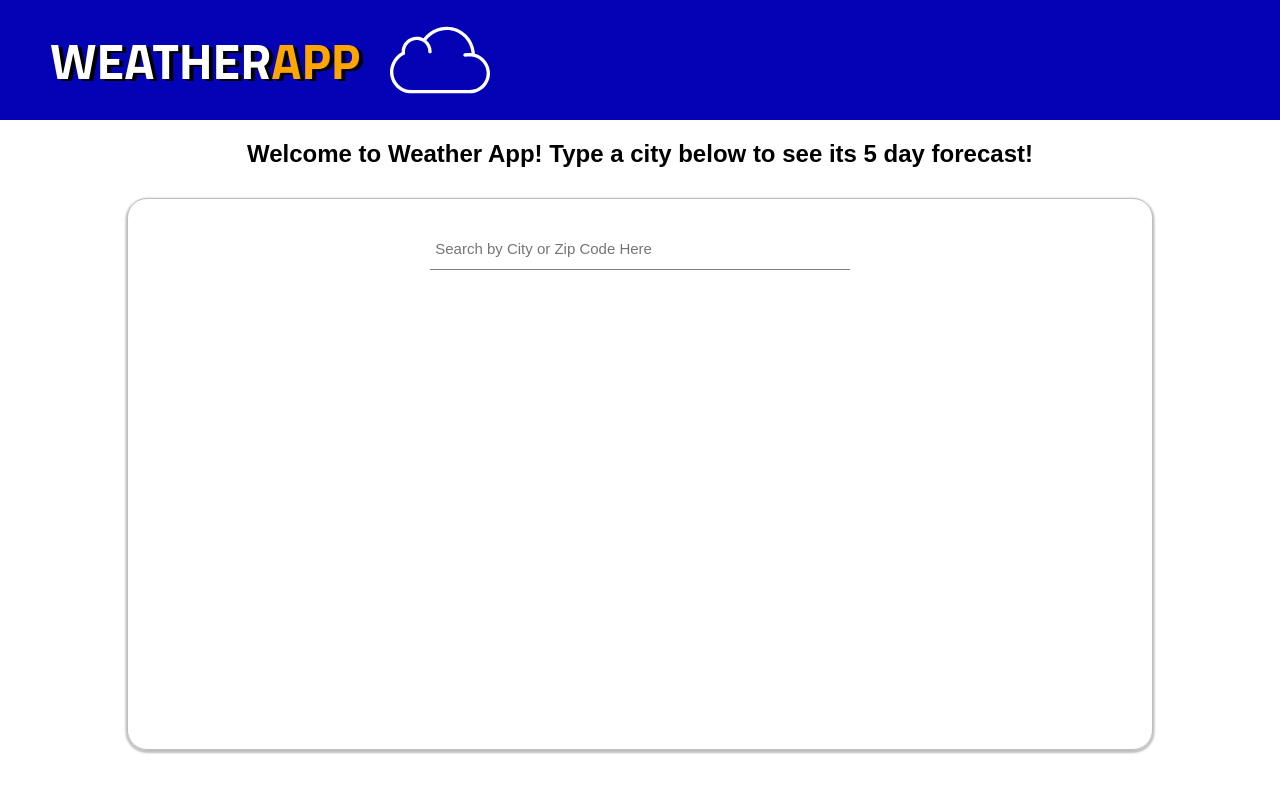
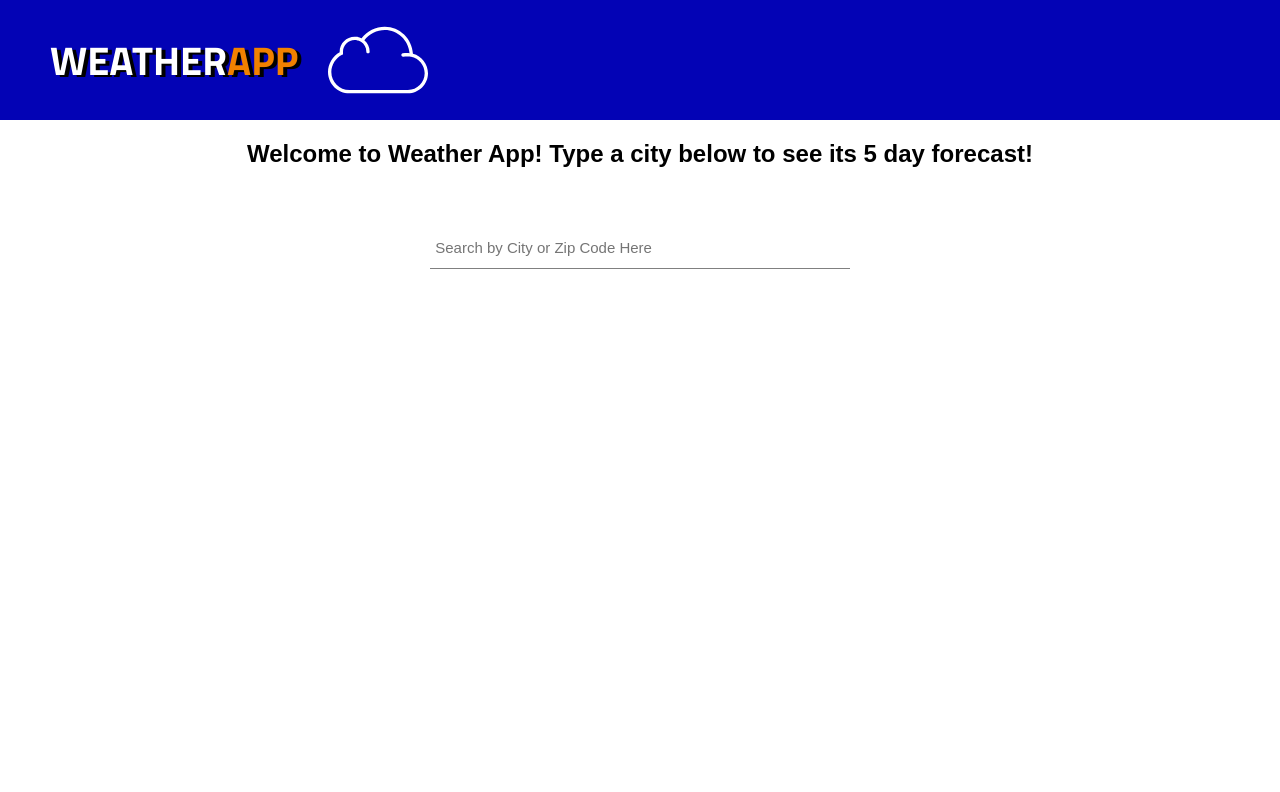
Before and after one commit to jordansnow89/weatherapp, a React (Create React App) app: page / in a window 1280 px wide. Shown: the top 792 px of the page. Built offline with nearby package versions, Linux system fonts and the light colour scheme.

Commit message:
Finished some styling

```diff
--- a/package.json
+++ b/package.json
@@ -13,7 +13,8 @@
     "react-dom": "^16.4.1",
     "react-router": "^4.3.1",
     "react-router-dom": "^4.3.1",
-    "react-scripts": "1.1.4"
+    "react-scripts": "1.1.4",
+    "react-spinners": "^0.3.2"
   },
   "scripts": {
     "start": "react-scripts start",
--- a/src/App.css
+++ b/src/App.css
@@ -1,17 +1,5 @@
 .App {
   text-align: center;
-}
-
-.App-logo {
-  animation: App-logo-spin infinite 20s linear;
-  height: 80px;
-}
-
-.App-header {
-  background-color: #222;
-  height: 150px;
-  padding: 20px;
-  color: white;
 }
 
 .App-title {
@@ -21,8 +9,3 @@
 .App-intro {
   font-size: large;
 }
-
-@keyframes App-logo-spin {
-  from { transform: rotate(0deg); }
-  to { transform: rotate(360deg); }
-}
--- a/src/components/Card/card.css
+++ b/src/components/Card/card.css
@@ -0,0 +1,7 @@
+.weatherCard {
+  align-self: center;
+  margin-top: 30px;
+  width: 500px;
+  height: 500px;
+  border: 1px solid black;
+}
--- a/src/components/Card/card.js
+++ b/src/components/Card/card.js
@@ -0,0 +1,29 @@
+import React, { Component } from "react";
+import "./card.css";
+
+class Card extends Component {
+  render() {
+    return (
+      <div className="CardBody">
+        I am a card
+        {this.props.city}
+        {this.props.temperature}
+        {this.props.weather}
+        {this.props.icon}
+      </div>
+    );
+  }
+}
+export default Card;
+
+// const Card = ({}) => {
+//   <div className="CardBody">
+//     I am a card
+//     {this.props.city}
+//     {this.props.temperature}
+//     {this.props.weather}
+//     {this.props.icon}
+//   </div>;
+// };
+
+// export default Card;
--- a/src/components/Header/header.css
+++ b/src/components/Header/header.css
@@ -11,7 +11,7 @@
   display: flex;
   padding: 10px;
   justify-content: space-between;
-  font-size: 50px;
+  font-size: 40px;
   font-family: "Titillium Web", sans-serif;
   font-weight: bold;
   color: white;
@@ -20,5 +20,5 @@
 }
 
 .secondWord {
-  color: orange;
+  color: #f18100;
 }
--- a/src/components/Search/search.css
+++ b/src/components/Search/search.css
@@ -1,28 +1,28 @@
 .searchBody {
   display: flex;
   flex-direction: column;
-  height: 80vh;
+  height: 90vh;
+  width: 100%;
 }
 
 .searchWindow {
   display: flex;
-  justify-content: center;
-  /* flex-direction: row; */
+  flex-direction: column;
   align-self: center;
   height: 80vh;
   width: 80vw;
-  border: 1px solid rgba(0, 0, 0, 0.25);
+  /* border: 1px solid rgba(0, 0, 0, 0.25); */
   border-radius: 20px;
   margin: 10px;
-  box-shadow: 0 1.5px 2px 1.5px rgba(0, 0, 0, 0.25);
+  /* box-shadow: 0 1.5px 2px 1.5px rgba(0, 0, 0, 0.25); */
 }
 
 .searchForm {
+  align-content: center;
   width: 100%;
 }
 
 .searchInput {
-  /* align-self: center; */
   width: 40%;
   height: 30px;
   margin-top: 30px;
@@ -34,3 +34,14 @@
   outline: 0;
   border-bottom: 1px solid grey;
 }
+
+.weatherBody {
+  display: flex;
+  flex-direction: column;
+  width: 100%;
+  height: 80%;
+}
+
+.sweet-loading {
+  align-self: center;
+}
--- a/src/components/Search/search.js
+++ b/src/components/Search/search.js
@@ -1,12 +1,22 @@
 import React, { Component } from "react";
 import "./search.css";
+
+//Components
+import Card from "../Card/card";
+//React Imports
+import { CircleLoader, FadeLoader, ClipLoader } from "react-spinners";
 import axios from "axios";
 
 class Search extends Component {
-  constructor() {
-    super();
+  constructor(props) {
+    super(props);
     this.state = {
-      searchInput: ""
+      searchInput: "",
+      city: "",
+      temperature: null,
+      icon: "",
+      loading: false,
+      weatherLoaded: false
     };
   }
 
@@ -18,12 +28,25 @@ class Search extends Component {
     console.log(this.state.searchInput);
   };
 
+  //Internal API call for weather data
   handleSearch = event => {
     event.preventDefault();
+    this.setState({
+      loading: true
+    });
     axios
       .get(`/api/getWeather?search=${this.state.searchInput}`)
       .then(response => {
-        console.log(response.data);
+        let d = response.data;
+        this.setState({
+          city: d.name,
+          temperature: d.main.temp,
+          weather: d.weather.description,
+          icon: d.weather.icon,
+          loading: false,
+          weatherLoaded: true
+        });
+        console.log(this.state);
       })
       .catch(console.log);
   };
@@ -42,6 +65,26 @@ class Search extends Component {
               onChange={e => this.handleSearchInput(e.target.value)}
             />
           </form>
+          <div className="weatherBody">
+            {this.state.loading && (
+              <div className="sweet-loading">
+                <ClipLoader
+                  color={"#f18100"}
+                  loading={this.state.loading}
+                  size={250}
+                />
+              </div>
+            )}
+
+            {this.state.weatherLoaded && (
+              <Card
+                city={this.state.city}
+                temperature={this.state.temperature}
+                weather={this.state.weather}
+                icon={this.state.icon}
+              />
+            )}
+          </div>
         </div>
       </div>
     );
```
Also changed, not shown: 2 other files (tests, documents, lock files or other folders).
